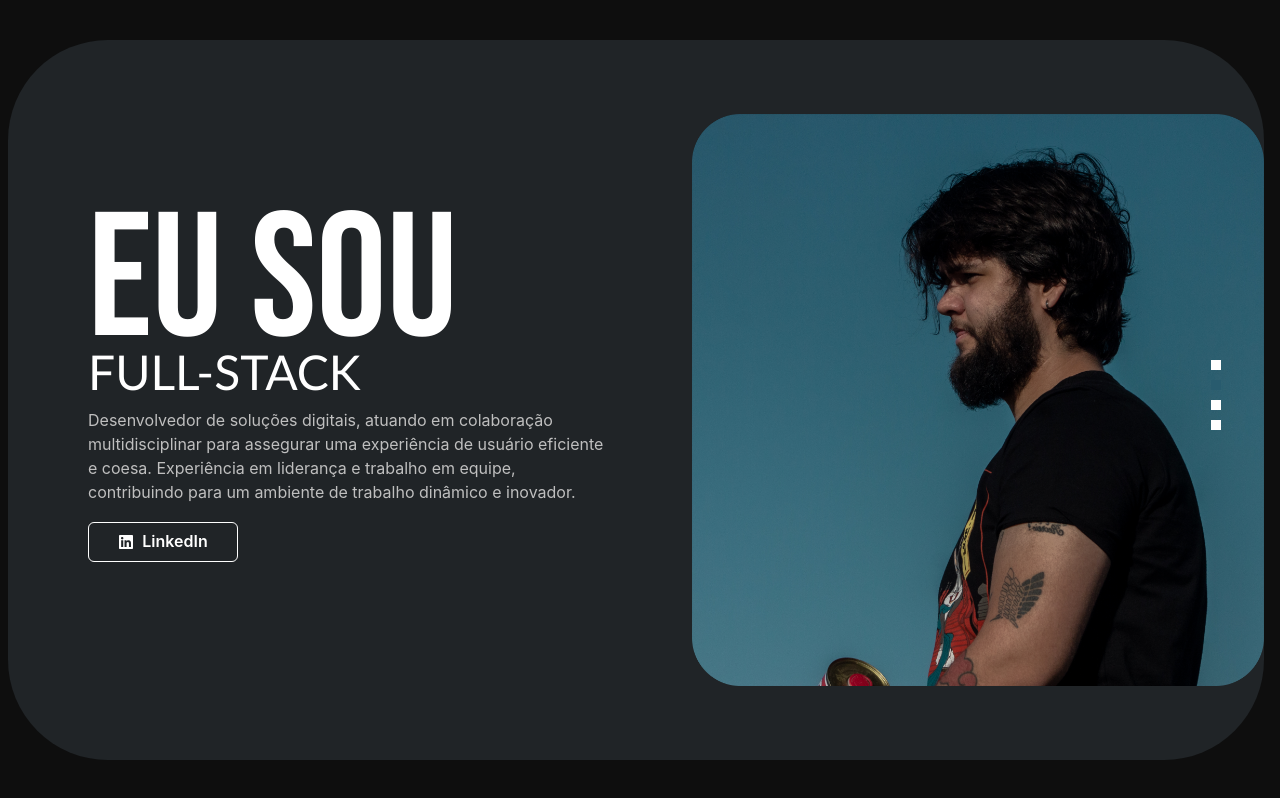
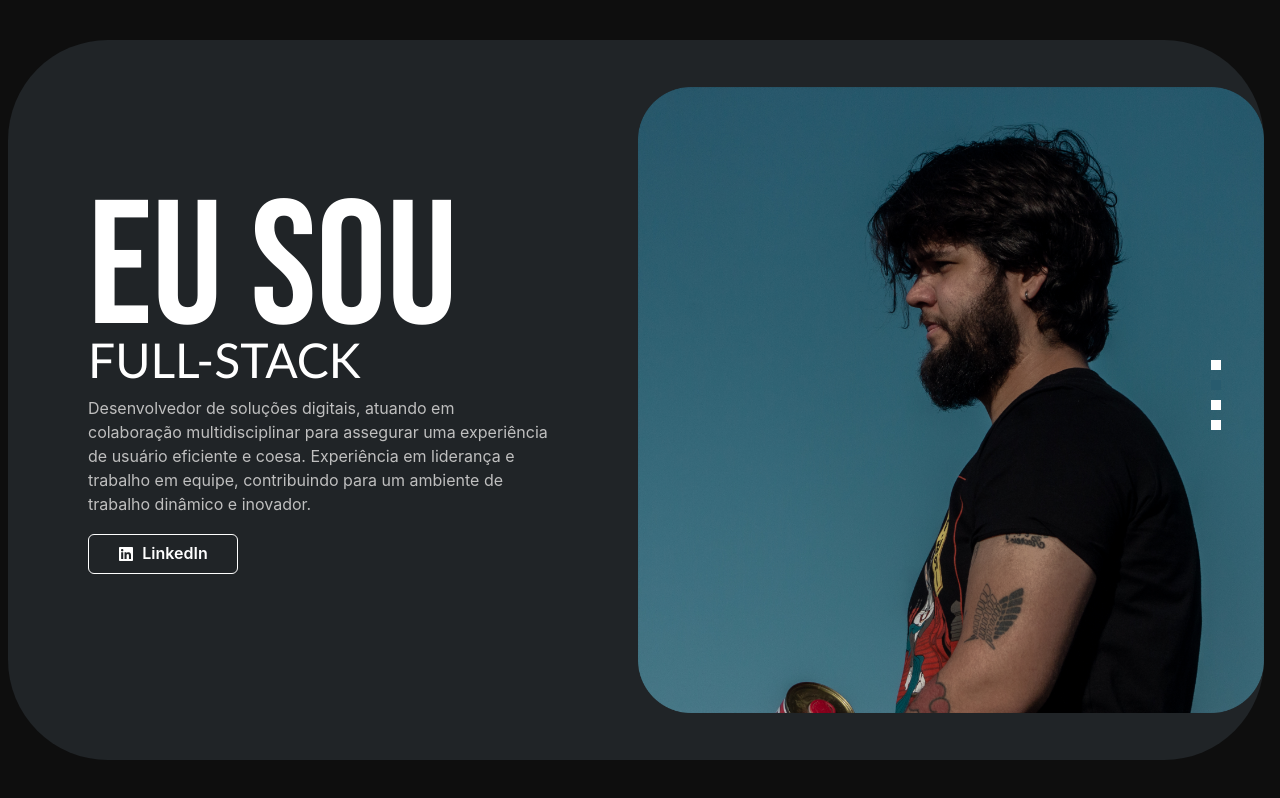
Before and after one commit to CaiqueRamos/my-website, a React (Vite) app: page / in a window 1280 px wide. Both pictures are taken after a click on the element 1216 px from the left and 385 px from the top of the page. Built offline with nearby package versions, Linux system fonts and the light colour scheme.

Commit message:
resolve align profile resume

```diff
--- a/src/constants/media-provider.js
+++ b/src/constants/media-provider.js
@@ -1,3 +1,3 @@
 export const MEDIA_QUERY_MOBILE = '(max-width: 1200px)';
 export const MEDIA_QUERY_DESKTOP = '(min-width: 1200px)';
-export const MEDIA_QUERY_SMALL_HEIGHT = '(max-height: 650px)';
+export const MEDIA_QUERY_SMALL_HEIGHT = '(max-height: 500px)';
--- a/src/context/media-context.jsx
+++ b/src/context/media-context.jsx
@@ -4,7 +4,7 @@ import React from "react";
 const INITIAL_MEDIA_TYPE = {
   isMobile: false,
   isDesktop: false,
-  isMiddle: false,
+  isSmallHeight: false,
 };
 
 export const MediaContext = React.createContext(INITIAL_MEDIA_TYPE);
--- a/src/ui/components/profile-resume/profile-resume.jsx
+++ b/src/ui/components/profile-resume/profile-resume.jsx
@@ -53,15 +53,13 @@ function ProfileResume() {
           </Stack>
         </Stack>
       </VStack>
-      <Stack>
-        <VStack >
+      <Stack w="70%">
         <Image
           src={myProfile}
           alt="imagem pessoal"
           objectFit={"contain"}
           h={"90vh"}
         />
-        </VStack>
       </Stack>
     </HStack>
   ) : (
@@ -83,7 +81,7 @@ function ProfileResume() {
               eficiente e coesa. Experiência em liderança e trabalho em equipe,
               contribuindo para um ambiente de trabalho dinâmico e inovador.
             </Text>
-            <Stack>
+            <Stack width="fit-content">
               <a href="https://www.linkedin.com/in/caique-ramos-601782176/">
                 <Button
                   w="full"
--- a/src/ui/components/scrolling-text-animation/scrolling-text-animation.jsx
+++ b/src/ui/components/scrolling-text-animation/scrolling-text-animation.jsx
@@ -3,7 +3,8 @@ import "./scrolling-text-animation.css";
 import { useMediaContext } from "../../../hooks/use-media-context";
 
 function ScrollingTextAnimation() {
-  const { isDesktop } = useMediaContext();
+  const { isDesktop, isSmallHeight } = useMediaContext();
+  console.log("the max", isSmallHeight);
   return isDesktop ? (
     <Stack>
       <Text
@@ -11,15 +12,13 @@ function ScrollingTextAnimation() {
         color={"white"}
         fontFamily={"Bebas Neue, sans-serif"}
         fontSize={"11em"}
-        lineHeight={"90px"}
+        lineHeight={isSmallHeight ? "120px" : "90px"}
+        marginLift="-5px"
       >
         {"EU SOU"}
       </Text>
-      <Stack
-        height="4em"
-        overflow=" hidden"
-        position="relative"
-      >
+      {!isSmallHeight && (
+        <Stack height="4em" overflow=" hidden" position="relative">
           <ul className="content__container__list">
             <h1 className="content__container__list__item">BACK-END</h1>
             <h1 className="content__container__list__item">FRONT-END</h1>
@@ -27,6 +26,7 @@ function ScrollingTextAnimation() {
             <h1 className="content__container__list__item">DEVELOPER</h1>
           </ul>
         </Stack>
+      )}
     </Stack>
   ) : (
     <Stack>
```
Lines whose indentation alone changed are shown as unchanged.
